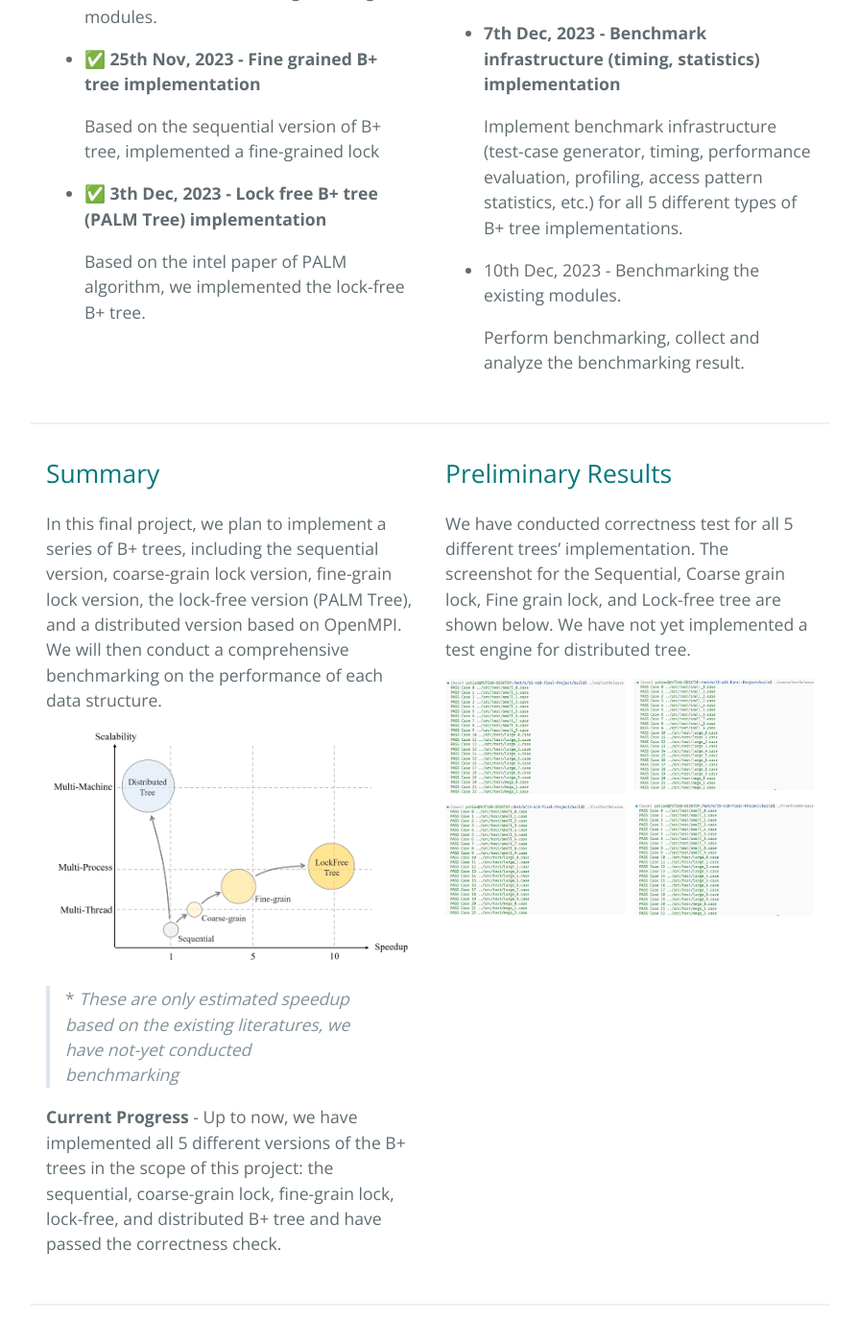
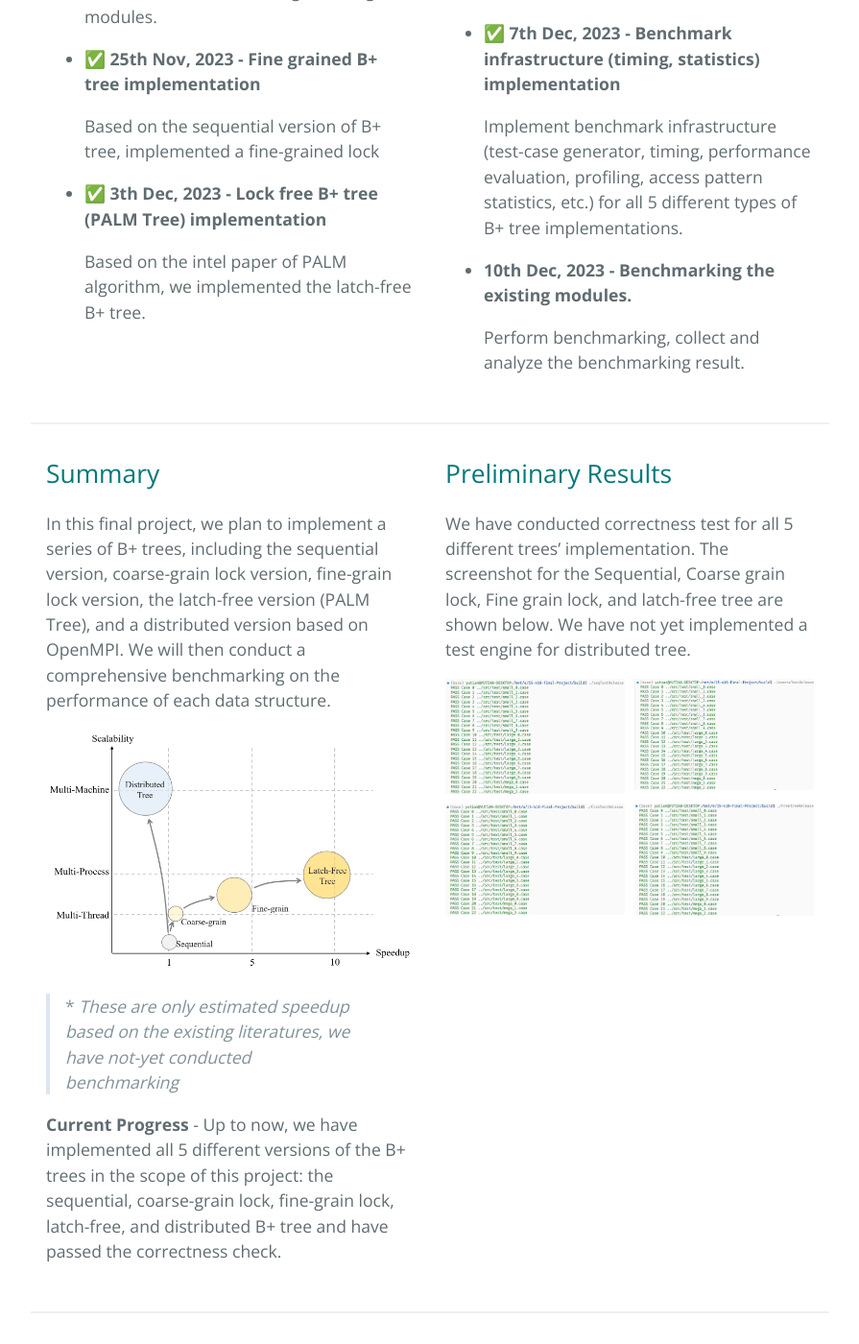
Before and after one commit to MarkChenYutian/B-plus-Forest, a Jekyll site: the page built from docs/index.md, in a window 1280 px wide and 1400 px high, scrolled down 852 px. Shown: the whole window at 96% size, without its empty margins (192-1087 px from the left). Built offline with Jekyll 4.4.1, drawn with Linux system fonts in a browser that asks for light colours; some of the changed text lies outside the part shown.

Commit message:
Add Distributed Tree Engine

```diff
--- a/docs/index.md
+++ b/docs/index.md
@@ -22,7 +22,7 @@
 
 * ✅ **3th Dec, 2023 - Lock free B+ tree (PALM Tree) implementation**
 
-    Based on the intel paper of PALM algorithm, we implemented the lock-free B+ tree.
+    Based on the intel paper of PALM algorithm, we implemented the latch-free B+ tree.
 </div>
 <div style="flex: 1; padding: 1rem; min-width: 400px;" markdown=1>
 
@@ -30,15 +30,15 @@
 
     Based on the OpenMPI, implement a distributed B+ tree, where each process own a separate, local (partial) version of B+ tree.
 
-* **7th Dec, 2023 - Optimizing Performance**
+* ✅ **7th Dec, 2023 - Optimizing Performance**
 
     Improve the performance of existing implementations by fine-tunining the details of codebase and clean up (utilize modern C++ features).
 
-* **7th Dec, 2023 - Benchmark infrastructure (timing, statistics) implementation**
+* ✅ **7th Dec, 2023 - Benchmark infrastructure (timing, statistics) implementation**
 
     Implement benchmark infrastructure (test-case generator, timing, performance evaluation, profiling, access pattern statistics, etc.) for all 5 different types of B+ tree implementations.
 
-* 10th Dec, 2023 - Benchmarking the existing modules.
+* **10th Dec, 2023 - Benchmarking the existing modules.**
 
     Perform benchmarking, collect and analyze the benchmarking result.
 </div>
@@ -51,13 +51,13 @@
 
 ## Summary
 
-In this final project, we plan to implement a series of B+ trees, including the sequential version, coarse-grain lock version, fine-grain lock version, the lock-free version (PALM Tree), and a distributed version based on OpenMPI. We will then conduct a comprehensive benchmarking on the performance of each data structure.
+In this final project, we plan to implement a series of B+ trees, including the sequential version, coarse-grain lock version, fine-grain lock version, the latch-free version (PALM Tree), and a distributed version based on OpenMPI. We will then conduct a comprehensive benchmarking on the performance of each data structure.
 
 <img src="./assets/Trees.png" style="width: 100%;"/>
 
 > \* *These are only estimated speedup based on the existing literatures, we have not-yet conducted benchmarking*
 
-**Current Progress** - Up to now, we have implemented all 5 different versions of the B+ trees in the scope of this project: the sequential, coarse-grain lock, fine-grain lock, lock-free, and distributed B+ tree and have passed the correctness check.
+**Current Progress** - Up to now, we have implemented all 5 different versions of the B+ trees in the scope of this project: the sequential, coarse-grain lock, fine-grain lock, latch-free, and distributed B+ tree and have passed the correctness check.
 
 </div>
 
@@ -67,7 +67,7 @@
 
 ## Preliminary Results
 
-We have conducted correctness test for all 5 different trees' implementation. The screenshot for the Sequential, Coarse grain lock, Fine grain lock, and Lock-free tree are shown below. We have not yet implemented a test engine for distributed tree.
+We have conducted correctness test for all 5 different trees' implementation. The screenshot for the Sequential, Coarse grain lock, Fine grain lock, and latch-free tree are shown below. We have not yet implemented a test engine for distributed tree.
 
 <div style="display: grid; grid-template-columns: repeat(2, 1fr); gap: 10px;">
 <img src="./assets/SeqTreeCorrectness.png"/>
@@ -89,9 +89,9 @@
 A B+ tree is a self-balancing tree data structure that maintains sorted data and allows searches, insertions, deletions, and sequential access in logarithmic time. Binary search tree is a specialization of B+ Tree. The B+ tree structure is well-suited for relational database management systems due to its balanced nature and ability to provide efficient range queries when it is used as index. In DBMS context, each internal node contains key ranges, which point to subtrees that contains data; each leaf node contains key/value pairs.
 
 
-### Lock-free Data Structure
+### Latch-free Data Structure
 
-Lock-free data structures enhance concurrent programming by avoiding traditional locks, thus preventing common issues like bottlenecks and deadlocks in multi-threaded environments. They use atomic operations for safe concurrent access, offering significant performance improvements in high-concurrency scenarios. However, their complex design, which addresses challenges like the ABA problem, is a trade-off for these benefits.
+Latch-free data structures enhance concurrent programming by avoiding traditional locks, thus preventing common issues like bottlenecks and deadlocks in multi-threaded environments. They use atomic operations for safe concurrent access, offering significant performance improvements in high-concurrency scenarios. However, their complex design, which addresses challenges like the ABA problem, is a trade-off for these benefits.
 
 ### Parallelism with Message Passing Interface (OpenMPI)
 
@@ -135,8 +135,8 @@
 3. ✅ Implement concurrent B+ tree by fine grained lock
 4. ✅ Implement lock free B+ tree
 5. ✅ Implement distributed B+ tree via OpenMPI
-6. ⏳ Perform benchmark testing on Synthetic sequence of read/write to a randomly generated B+ tree under parallel accessing.
-7. ⏳ Analyze the benchmarking result, calculate speedup and other statistics
+6. ✅ Perform benchmark testing on Synthetic sequence of read/write to a randomly generated B+ tree under parallel accessing.
+7. ✅ Analyze the benchmarking result, calculate speedup and other statistics
 8. ⏳ Perform benchmark testing on Synthetic sequence of adversarial (worst-case) read/write to a manually-designed B+ tree under parallel accessing.
 
 </div>
@@ -165,31 +165,68 @@
 
 This allows some thread to access subtree that are not subject to change (due to other threads' operations) and improve the parallelism of data structure.
 
-</div>
+### Latch-free Algorithm (PALM Tree)
 
-<div style="flex: 1; padding: 1rem; min-width: 400px;" markdown=1>
-
-### Lock-free Algorithm (PALM Tree)
-
-The PALM Tree algorithm is a lock-free, asynchronous B+ tree algorithm proposed by Intel. The B+ tree process requests in batch using a group of worker thread and a single background (manager) thread.
+The PALM Tree algorithm is a latch-free, asynchronous B+ tree algorithm proposed by Intel. The B+ tree process requests in batch using a group of worker thread and a single background (manager) thread.
 
 <img src="./assets/PALMTreeStateMachine.png" style="width: 100%;"/>
 
 The algorithm can be divided into 4 stages in the original paper, but when implementing, we divide the algorithm into 7 different states:
 
-1. **Collect State** - at this state, all the worker threads are *busy waiting* for the signal from background thread. The background thread will collect requests from the lock-free queue in `boost::lockfree` library.
+* **Collect State** - at this state, all the worker threads are *busy waiting* for the signal from background thread. The background thread will collect requests from the latch-free queue in `boost::lockfree` library.
 
-2. **Search State** - at this state, background thread will *busy wait* for the signal from worker threads. The worker threads will begin to search for the leaf correspond to each `Request` and store the leaf pointer.
+* **Search State** - at this state, background thread will *busy wait* for the signal from worker threads. The worker threads will begin to search for the leaf correspond to each `Request` and store the leaf pointer.
 
-3. **Distribute State** - at this state, the worker threads will busy wait for background thread to collect leaf nodes searched and reduce all requests on same leaf to each worker.
+    <img src="./assets/PalmStage1.png" style="width: 100%;"/>
 
-4. **Leaf Execute** -
+</div>
 
-{% include NotImplemented.html %}
+<div style="flex: 1; padding: 1rem; min-width: 400px;" markdown=1>
+
+* **Distribute State** - at this state, the worker threads will busy wait for background thread to collect leaf nodes searched and reduce all requests on same leaf to each worker.
+
+* **Leaf Execute** - worker stage execute the requests in leaf node. Insert or remove the key from the leaf node. If the node is over filled (number of keys more than or equal to order of tree) or underflow (less than half of the order), the worker thread will push a `UPDATE` request to the scheduler for next stage.
+
+    <img src="./assets/PalmStage2.png" style="width: 100%;"/>
+
+* **Internal Execute** - worker receive the `UPDATE` request for parent nodes and execute borrow, merge, or split operations on the children nodes.
+
+    <img src="./assets/PalmStage3.png" style="width: 100%;"/>
+
+* **Root Execute** - if the root node need to be modified, the background thread will handle this modification directly to reduce the overhead of communication between worker and background threads.
 
 ### Distributed B+ Tree
 
-{% include NotImplemented.html %}
+<img src="./assets/DistribTreeFig.png" style="width: 100%;"/>
+
+The distributed version of B+ tree is built upon the Open Message Passing Interface (OpenMPI) protocol. Every machine in the cluster (computation node or process) holds and maintain a fragment of the tree.
+
+When the client:
+
+* `insert` a key, the operation will be performed on local tree directly without any communication with other computation nodes. Since we decided that it is *acceptable for the distributed B+ tree to have duplicate keys*.
+
+
+* `get` or `delete` a key, the operation will be broadcast to all computation nodes in the OpenMPI `COMM_WORLD` with a specific tag. So all the background threads in other nodes can receive this message and perform update / access the local tree immediately and send back result.
+
+### Other Optimizations
+
+* Used `SIMD` (SSE2 and ARM Neon) instruction set in key finding process in nodes.
+* Used a customized spin lock barrier in PALM tree (latch-free B+ tree) implementation instead of `pthread_barrier_t` to reduce kernel call and improve latency/throughput.
+
+</div>
+</div>
+
+<hr/>
+
+## Results
+
+<div style="display: flex; flex-wrap: wrap">
+<div style="flex: 1; padding: 1rem; min-width: 400px;" markdown=1>
+
+
+
+</div>
+<div style="flex: 1; padding: 1rem; min-width: 400px;" markdown=1>
 
 </div>
 </div>
```
Also changed, not shown: docs/assets/DistribTreeFig.png (added), docs/assets/PALMTreeStateMachine.png, docs/assets/PalmStage1.png (added), docs/assets/PalmStage2.png (added), docs/assets/PalmStage3.png (added), docs/assets/Trees.png, 3 other files.
